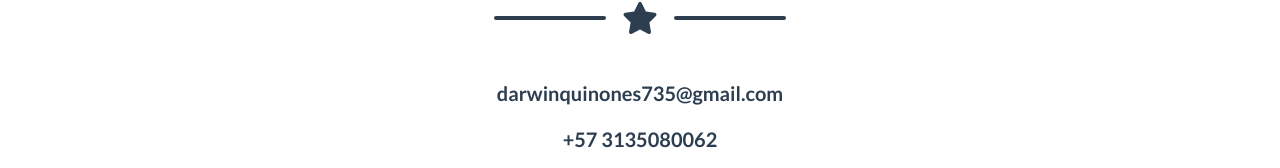
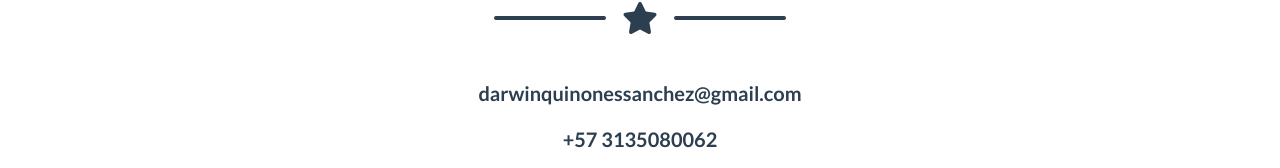
Before and after one commit to darwin-quinones/darwin-quinones.github.io, a plain HTML site: page index.html in a window 1280 px wide. Shown: the part 3415-3583 px from the top of the page. Drawn offline with nearby package versions, Linux system fonts and the light colour scheme; a script that the page names is missing.

Commit message:
Modified info

```diff
--- a/index.html
+++ b/index.html
@@ -385,7 +385,7 @@
             <!-- Contact Section Form-->
             <div class="row justify-content-center">
                 <div class="col-lg-8 col-xl-7">
-                    <p class="text-center title" data-aos="fade-right">darwinquinones735@gmail.com</p>
+                    <p class="text-center title" data-aos="fade-right">darwinquinonessanchez@gmail.com</p>
                     <p class="text-center title" data-aos="fade-right">+57 3135080062</p>
                 </div>
             </div>
```
